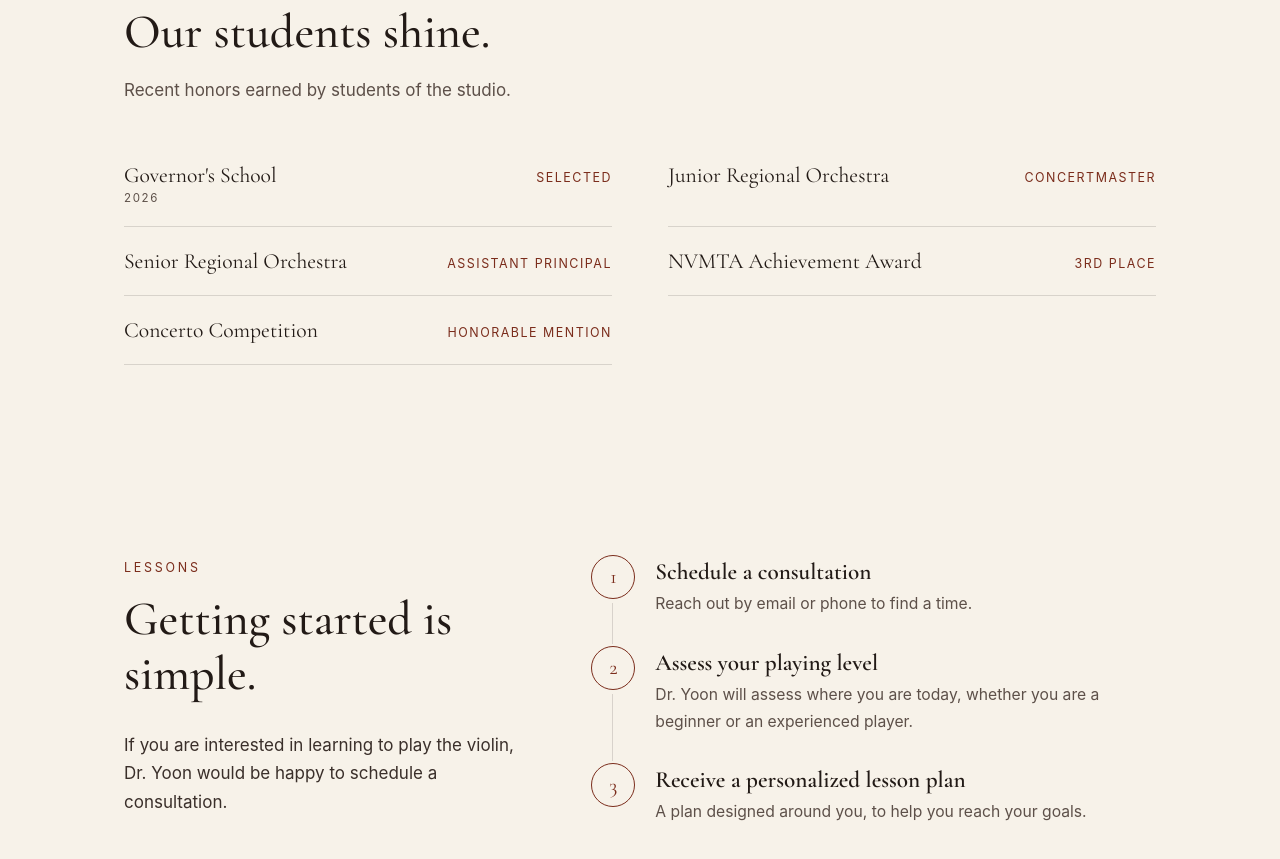
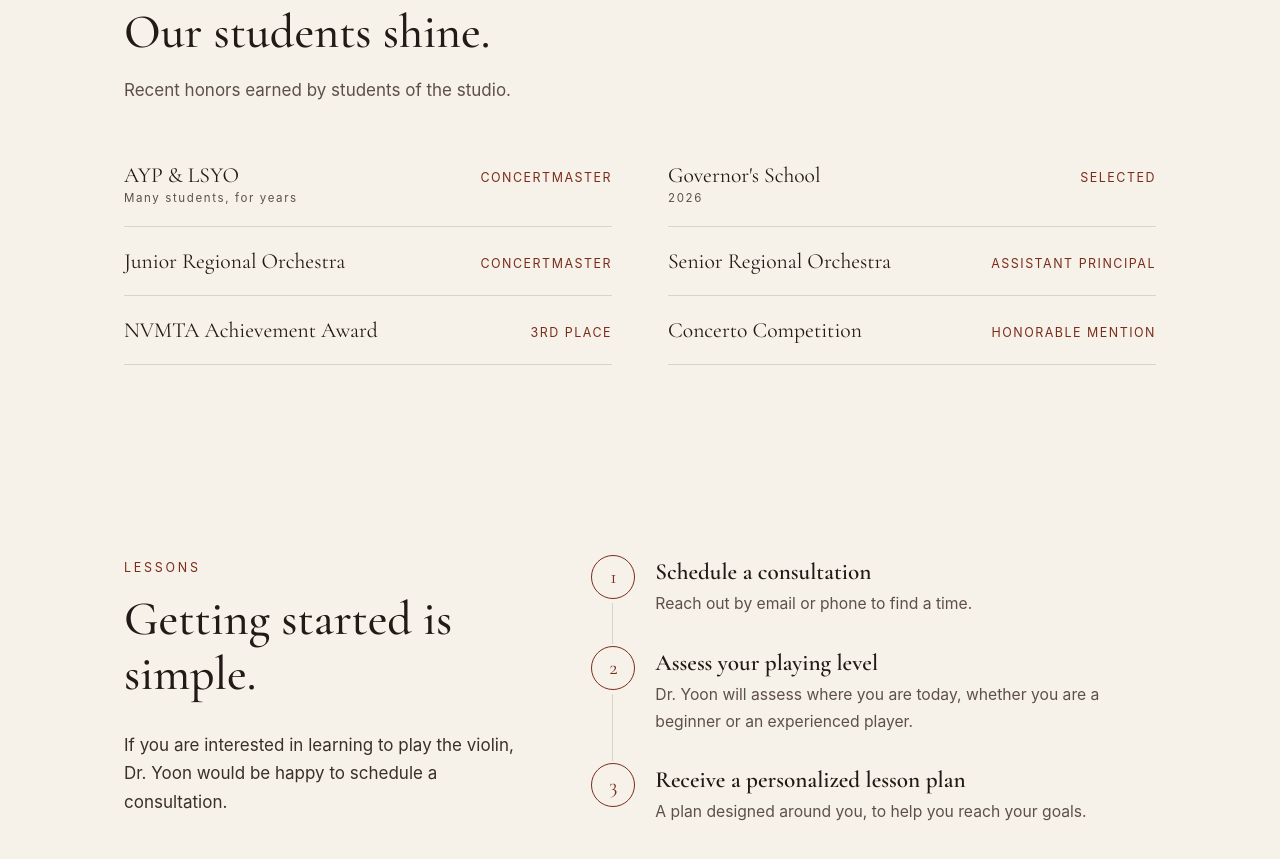
Before and after one commit to juliajhyoon/juliajhyoon.github.io, a plain HTML site: page index.html in a window 1280 px wide. Shown: the part 2243-3102 px from the top of the page. Drawn offline with nearby package versions, Linux system fonts and the light colour scheme.

Commit message:
Add AYP and LSYO concertmaster positions to student achievements
Co-Authored-By: Claude Opus 5.5 <noreply@anthropic.com>
Claude-Session: https://claude.ai/code/session_01RN8dWbaFuA54ApACRCqLhV

```diff
--- a/index.html
+++ b/index.html
@@ -281,6 +281,7 @@
     <p class="awards-intro" lang="en">Recent honors earned by students of the studio.</p>
     <p class="awards-intro" lang="ko">스튜디오 학생들이 최근 거둔 성과입니다.</p>
     <ul class="awards">
+        <li><span class="what"><span lang="en">AYP &amp; LSYO</span><span lang="ko">AYP · LSYO</span><span class="yr"><span lang="en">Many students, for years</span><span lang="ko">여러 학생, 수년간</span></span></span><span class="honor"><span lang="en">Concertmaster</span><span lang="ko">악장</span></span></li>
         <li><span class="what"><span lang="en">Governor's School</span><span lang="ko">거버너스 스쿨</span><span class="yr">2026</span></span><span class="honor"><span lang="en">Selected</span><span lang="ko">선발</span></span></li>
         <li><span class="what"><span lang="en">Junior Regional Orchestra</span><span lang="ko">주니어 지역 오케스트라</span></span><span class="honor"><span lang="en">Concertmaster</span><span lang="ko">악장</span></span></li>
         <li><span class="what"><span lang="en">Senior Regional Orchestra</span><span lang="ko">시니어 지역 오케스트라</span></span><span class="honor"><span lang="en">Assistant Principal</span><span lang="ko">부수석</span></span></li>
```
